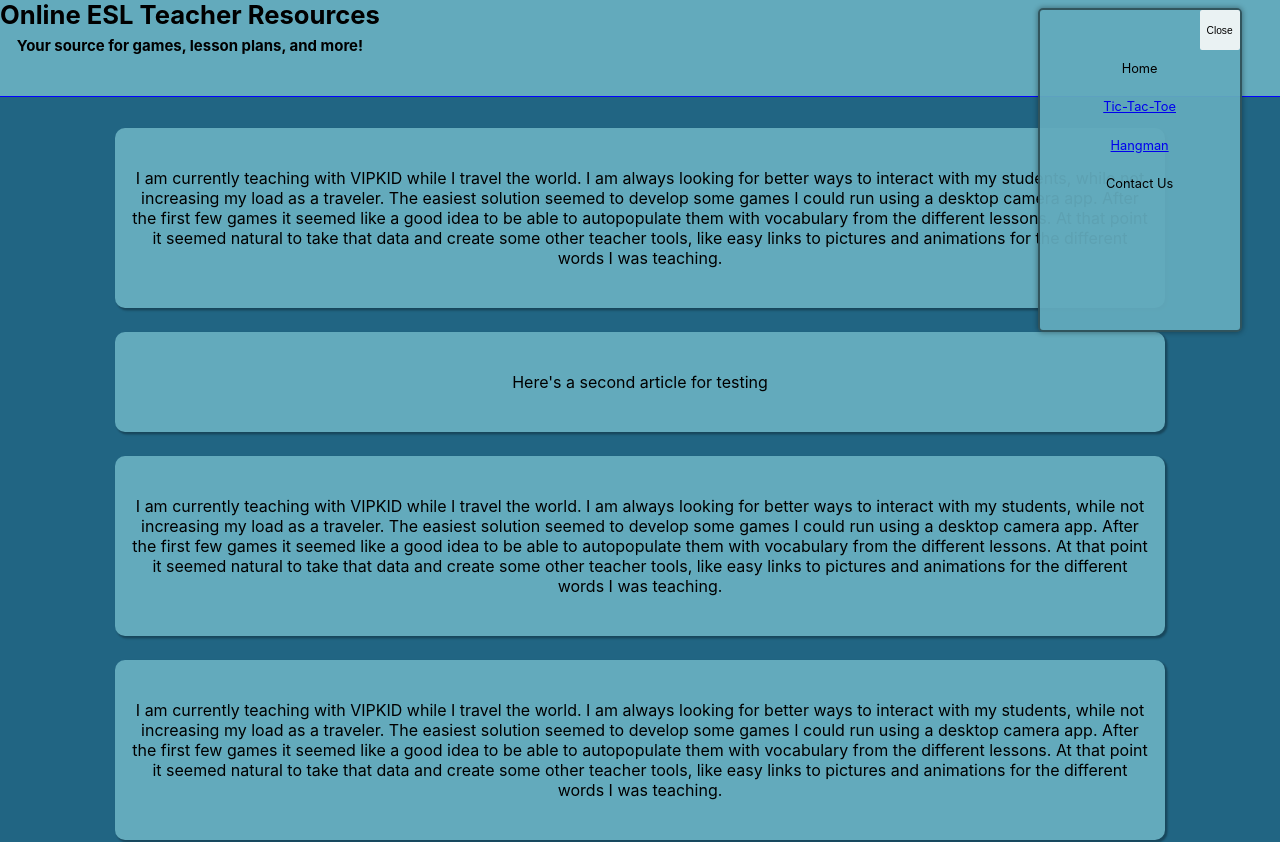
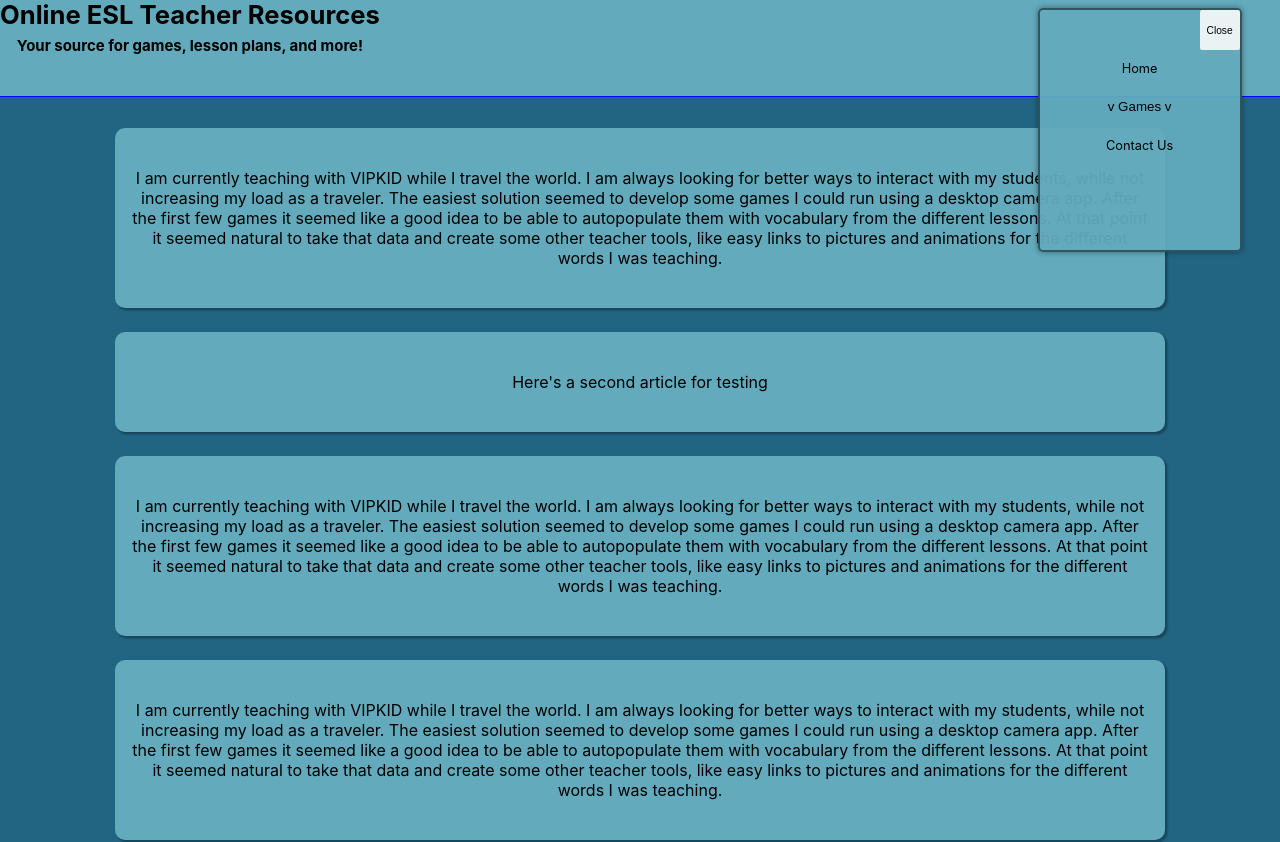
Before and after one commit to afminick/teacher-resources, a React (Create React App) app: page / in a window 1280 px wide. Shown: the top 842 px of the page. Built offline with nearby package versions, Linux system fonts and the light colour scheme.

Commit message:
Expandable games list in navbar

```diff
--- a/public/styles.css
+++ b/public/styles.css
@@ -43,7 +43,7 @@ footer {
 }
 
 .openNavbar {
-    height: 40vh;
+    min-height: 30vh;
     width: 25vh;
     border: 2px solid rgba(0,0,0,0.5);
     border-radius: 5px;
@@ -61,13 +61,20 @@ footer {
     line-height: 3em;
 }
 
+
 .navLink {
     transition: 500ms;
+    background-color: transparent;
+    border: none;
 }
 
 .navLink:hover {
     font-size: 1.2em;
     transition: 500ms;
+}
+
+.navLink:focus {
+    outline: 0;
 }
 
 
--- a/src/App.js
+++ b/src/App.js
@@ -9,7 +9,8 @@ class App extends React.Component {
     super(props)
     this.state = {
         value:'',
-        menuOpen: true
+        menuOpen: true,
+        gameMenu: false,
     };
 
     this.menuClick = this.menuClick.bind(this);
@@ -18,7 +19,8 @@ class App extends React.Component {
 
 menuClick(event) {
   /*event.preventDefault();*/
-  this.setState({menuOpen:!this.state.menuOpen})
+  const name = event.target.name;
+  this.setState({[name]:!this.state[name]})
 }
 
 
@@ -26,7 +28,7 @@ menuClick(event) {
     return (
       <div className="App">
         <Header
-          menuStatus={this.state.menuOpen}
+          data={this.state}
           menuClick={this.menuClick} />
         <MainSite />
         <Footer />
--- a/src/Header.js
+++ b/src/Header.js
@@ -6,8 +6,14 @@ function responsiveMenu(props) {
         <div className="openNavbar">
             <ul>
                 <li className="navLink">Home</li>
-                <li className="navLink"><a href="https://vigilant-lichterman-f14f98.netlify.com/">Tic-Tac-Toe</a></li>
-                <li className="navLink"><a href="https://goofy-montalcini-2ef709.netlify.com/">Hangman</a></li>
+                <li className="navLink">
+                    <button className="navLink"
+                        name="gameMenu"
+                        onClick={props.menuClick}>
+                            {props.data.gameMenu ? "^ Games ^" : "v Games v"}
+                    </button>
+                </li>
+                {props.data.gameMenu ? gamesNav() : null}
                 <li className="navLink">Contact Us</li>
             </ul>
 
@@ -23,8 +29,8 @@ function Header(props) {
                 <h3>Your source for games, lesson plans, and more!</h3>
             </div>
             <div className="navbar">
-                <button style={props.menuStatus ? buttonStyle : null} onClick={props.menuClick} className="menuOpenButton">{props.menuStatus ? "Close" : "Open"}</button>
-                {props.menuStatus ? responsiveMenu() : null}
+                <button name="menuOpen" style={props.data.menuOpen ? buttonStyle : null} onClick={props.menuClick} className="menuOpenButton">{props.data.menuOpen ? "Close" : "Open"}</button>
+                {props.data.menuOpen ? responsiveMenu(props) : null}
             </div>
 
 
@@ -38,4 +44,14 @@ const buttonStyle = {
     border: 'none'
 }
 
+const gamesNav = () => {
+    return (
+        <div>
+            <li className="navLink"><a href="https://vigilant-lichterman-f14f98.netlify.com/">Tic-Tac-Toe</a></li>
+            <li className="navLink"><a href="https://goofy-montalcini-2ef709.netlify.com/">Hangman</a></li>
+        </div>
+
+    )
+}
+
 export default Header;
```
